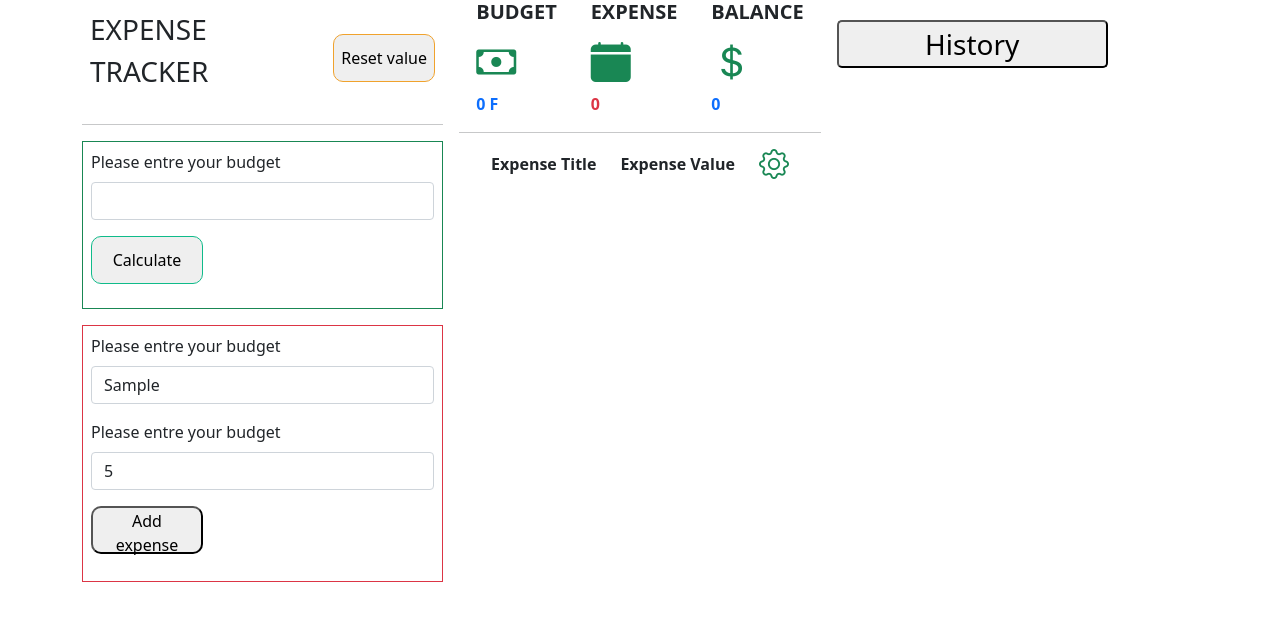
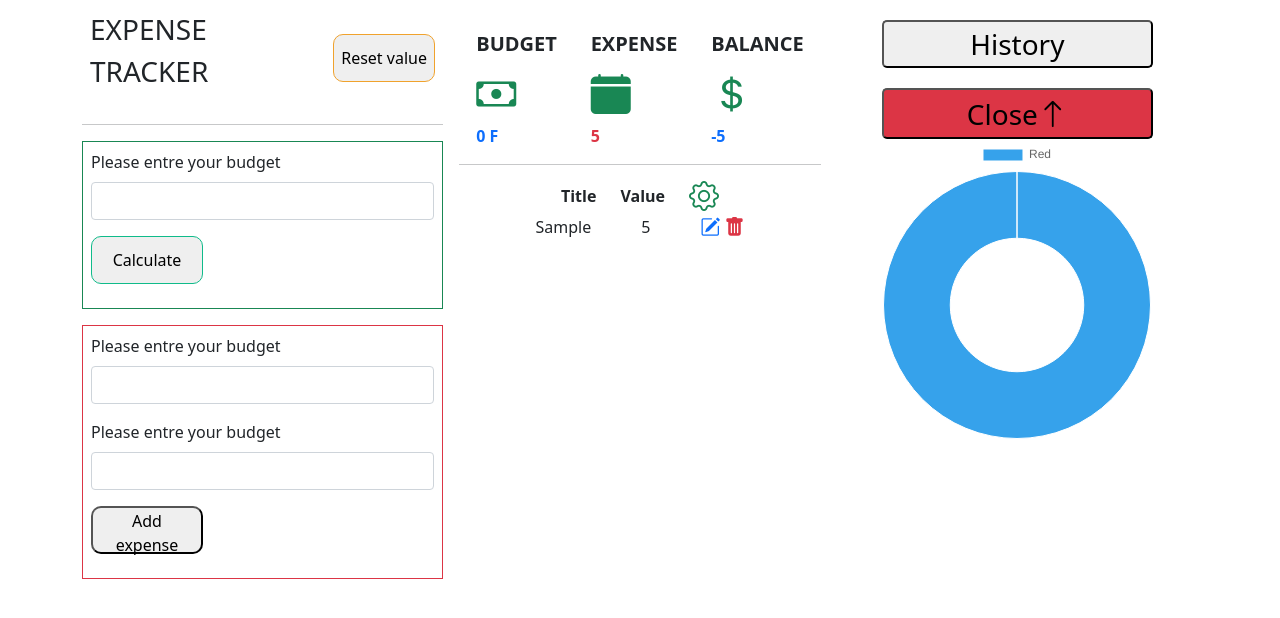
Before and after one commit to Sofi-Ab/budget_app, a plain HTML site: page index.html in a window 1280 px wide. Both pictures are taken after typing "Sample", "5" into the empty fields and a click on the button "Add expense". Drawn offline with nearby package versions, Linux system fonts and the light colour scheme.

Commit message:
charte expenseve

```diff
--- a/index.html
+++ b/index.html
@@ -32,7 +32,7 @@
                     </div>
                 </div>
                 <!-- Deuxieme formulaire -->
-                <form action="" class="border border-danger p-2">
+                <form action="" class="border border-danger p-2 ">
                     <div class="mb-3">
                         <label for="exampleFormControlInput1" class="form-label">Please entre your budget</label>
                         <input type="text" class="form-control" id="titleExpense">
@@ -44,11 +44,14 @@
                     <div class="mb-3">
                         <button class="button add_expense" >Add expense</button>
                     </div>
+                    <div class="mb-3  ">
+                        <button class="button update-modif fs-5 " >update </button>
+                    </div>
 
                 </form>
             </div>
 
-            <div class="col">
+            <div class="col mt-5">
                 <div class="budget_icone">
 
                     <div class="icon1 d-flex flex-column">
@@ -70,21 +73,33 @@
 
                 </div>
                 <hr>
-                <table class="d-flex flex-column justify-content-around">
+                 <table class="d-flex flex-column justify-content-around">
                     <div class="icon3 d-flex gap-4 justify-content-center align-items-center ">
-                        <span class="fw-bold">Expense Title</span>
-                        <span class="fw-bold">Expense Value</span>
+                        <span class="fw-bold"> Title</span>
+                        <span class="fw-bold"> Value</span>
                         <span><i class="bi bi-gear d-flex justify-content-around align-items-center text-success"></i></span>
                     </div>
 
+
                 </table>
+
             </div>
-            <div class="col" >
-                <button class="button-history w-75 fs-3">History</button>
+            <div class="col d-flex  align-items-center flex-column" >
+
+                <button class="button-history w-75 fs-3 d-flex justify-content-center align-items-center ">History</button>
+
+
+                <button class="button-history w-75 fs-3 d-flex justify-content-center align-items-center bg-danger ">Close <i class="bi bi-arrow-up"></i></button>
+
+                <div>
+                    <canvas id="myChart"></canvas>
+                  </div>
+
             </div>
+
         </div>
     </div>
-
+    <script src="https://cdn.jsdelivr.net/npm/chart.js"></script>
     <script src="script.js"></script>
     <script src="https://cdn.jsdelivr.net/npm/bootstrap@5.0.2/dist/js/bootstrap.bundle.min.js"
         integrity="sha384-MrcW6ZMFYlzcLA8Nl+NtUVF0sA7MsXsP1UyJoMp4YLEuNSfAP+JcXn/tWtIaxVXM"
--- a/script.js
+++ b/script.js
@@ -3,9 +3,11 @@ const totalBudget = document.getElementById('budget_span');
 const titleExpenseInput = document.getElementById('titleExpense');
 const inputAmount = document.getElementById('inputAmount');
 const calculateButton = document.querySelector('.calculate');
+const updatemodif = document.querySelector('.update-modif');
 const addExpenseButton = document.querySelector('.add_expense');
 const totalExpense = document.querySelector('#expense_span');
 const totalBalance = document.querySelector('#balance_span');
+const resetValue = document.querySelector('.Reset-value')
 const table = document.querySelector('table');
 
 let expenses = [];
@@ -22,18 +24,28 @@ calculateButton.addEventListener('click', () => {
     localStorage.setItem(localTotalBudgetAmount, `${totalAmount}`);
 })
 
+const checkExpenseInputs = ()=>{
+
+}
 addExpenseButton.addEventListener('click', (e) => {
+    if (titleExpenseInput.value === '' || inputAmount.value === '') {
+        alert('Les inputs ne doivent pas etre vide mesdames')
+    }else{
+        updatemodif.style.display = 'none'
+    addExpenseButton.style.display = 'block';
     e.preventDefault();
     const titleExpenseValue = titleExpenseInput.value;
-    const amountExpenseValue = +inputAmount.value;
+  const amountExpenseValue = +inputAmount.value;
+
+
 
     table.innerHTML += `
     <tr data-index="${expenses.length}" class="icon3 d-flex gap-5 justify-content-center align-items-center ">
-        <td>${titleExpenseValue}</td>
+        <td>${titleExpenseValue} </td>
         <td>${amountExpenseValue}</td>
         <td class="">
-            <i class="bi bi-pencil-square" onclick="updateItem(event)"></i>
-            <i class="bi bi-trash-fill" onclick="deleteItem(event)"></i>
+            <i class="bi bi-pencil-square text-primary" onclick="updateItem(event)"></i>
+            <i class="bi bi-trash-fill text-danger" onclick="deleteItem(event)"></i>
         </td>
     </tr>`;
 
@@ -47,16 +59,19 @@ addExpenseButton.addEventListener('click', (e) => {
     calculatetotalExpense()
     titleExpenseInput.value = ''
     inputAmount.value = ''
+
+    }
 })
 
 
 
 const init = () => {
     totalAmount = +localStorage.getItem(localTotalBudgetAmount)
-    totalBudget.textContent = `${totalAmount} F`;
+    totalBudget.textContent = `${totalAmount} F `;
 
     const tableData = localStorage.getItem(localExpenses);
     expenses = JSON.parse(tableData);
+    if(!expenses) expenses = []
 
     for (let i = 0; i < expenses.length; i++) {
         const element = expenses[i];
@@ -70,7 +85,11 @@ const init = () => {
     </td>
     </tr>`;
     }
+
     calculatetotalExpense()
+
+    addExpenseButton.style.display = 'block';
+    updatemodif.style.display = 'none'
 }
 init()
 
@@ -85,18 +104,63 @@ function calculatetotalExpense() {
     totalBalance.innerHTML = `${totalBalanceValue}`
 }
 
+let index;
 function updateItem(e) {
-    const index = +e.target.parentNode.parentNode.getAttribute('data-index');
-    const data = expenses[index];
+    addExpenseButton.style.display = 'none';
+    updatemodif.style.display = 'block'
+    index = +e.target.parentNode.parentNode.getAttribute('data-index');
+    let data = expenses[index];
     console.log(data);
     titleExpenseInput.value = data.title
     inputAmount.value = data.price
+    console.log(typeof data.price);
+
+    updatemodif.addEventListener('click',(e) =>{
+        e.preventDefault()
+
+        let data = expenses[index];
+        addExpenseButton.style.display = 'block';
+        updatemodif.style.display = 'none';
+        data.title = titleExpenseInput.value
+        data.price =  +inputAmount.value
+        console.log(typeof data.price);
+
+        localStorage.setItem(localExpenses, JSON.stringify(expenses));
+        table.innerHTML = ''
+        titleExpenseInput.value = ''
+        inputAmount.value = ''
+        init()
+        })
 }
 
 function deleteItem(e) {
+
     const index = +e.target.parentNode.parentNode.getAttribute('data-index');
     expenses.splice(index, 1);
     localStorage.setItem(localExpenses, JSON.stringify(expenses));
     table.innerHTML = ''
     init()
 }
+
+
+resetValue.addEventListener('click', () =>{
+    localStorage.clear()
+    init()
+})
+
+
+
+const ctx = document.getElementById('myChart');
+
+new Chart(ctx, {
+  type: 'doughnut',
+  data: {
+    labels: ['Red'],
+    datasets: [{
+      label: '# of Votes',
+      data: [2, ],
+      borderWidth: 1
+    }]
+  },
+
+});
```
